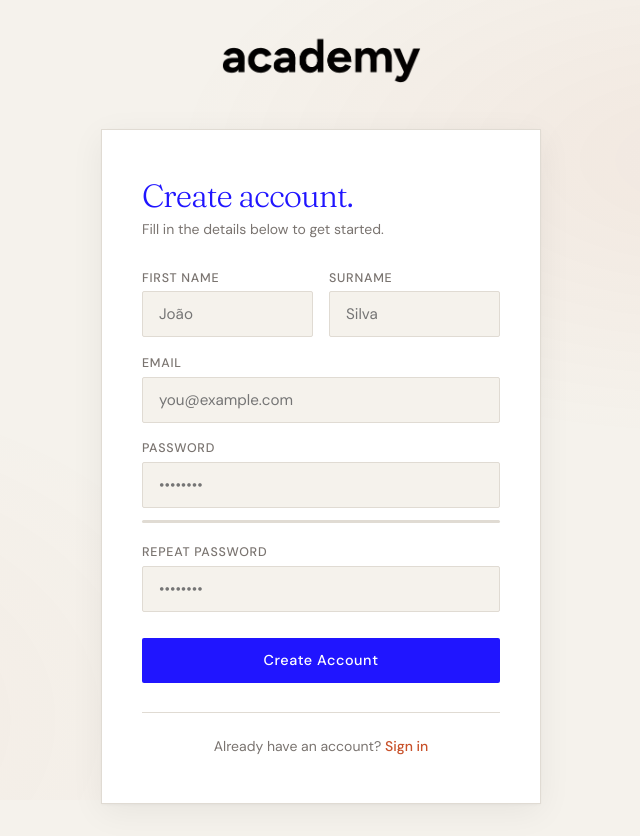
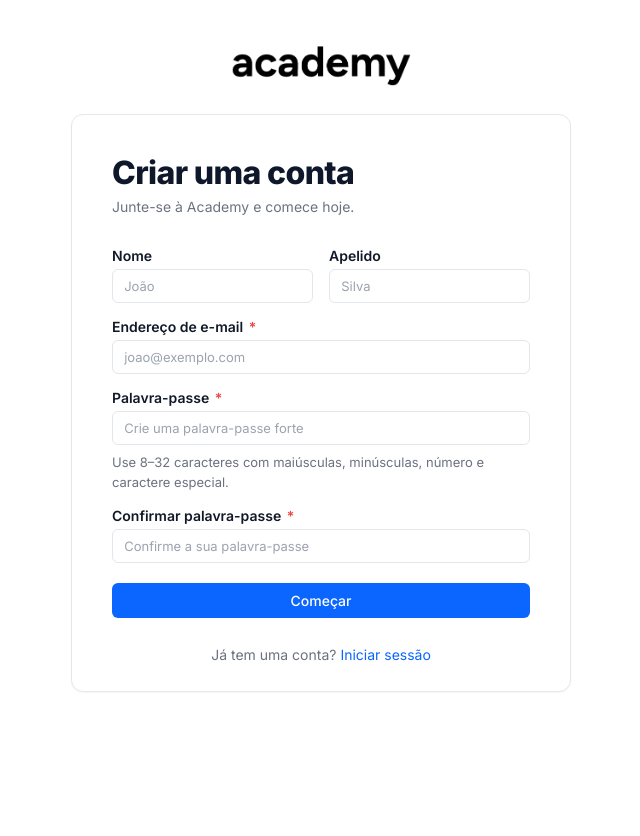
Before and after one commit to josemachava/academy, a Django app: page /signup/ in a window 1280 px wide. Shown: the whole page, without its empty margins (319-959 px from the left). After the commit the page ends 692 px from the top, so only its background shows below. Run offline with Django 5.2, Linux system fonts and the light colour scheme.

Commit message:
feat: Improve sign up desing

```diff
--- a/accounts/forms.py
+++ b/accounts/forms.py
@@ -5,7 +5,7 @@ from .models import User
 
 class SignupForm(forms.ModelForm):
     password = forms.CharField(widget=forms.PasswordInput)
-    password_confirm = forms.CharField(widget=forms.PasswordInput, label="Repeat password")
+    password_confirm = forms.CharField(widget=forms.PasswordInput, label="Confirmar palavra-passe")
 
     class Meta:
         model = User
@@ -16,7 +16,7 @@ class SignupForm(forms.ModelForm):
         p1 = cleaned.get("password")
         p2 = cleaned.get("password_confirm")
         if p1 and p2 and p1 != p2:
-            raise forms.ValidationError("Passwords do not match.")
+            raise forms.ValidationError("As palavras-passe não coincidem.")
         return cleaned
 
     def save(self, commit=True):
@@ -39,6 +39,6 @@ class LoginForm(forms.Form):
         if email and password:
             user = authenticate(username=email, password=password)
             if user is None:
-                raise forms.ValidationError("Invalid email or password.")
+                raise forms.ValidationError("E-mail ou palavra-passe inválidos.")
             cleaned["user"] = user
         return cleaned
--- a/accounts/views.py
+++ b/accounts/views.py
@@ -12,7 +12,7 @@ def signup_view(request):
     if request.method == "POST" and form.is_valid():
         user = form.save()
         login(request, user)
-        messages.success(request, f"Welcome, {user.first_name}! Your account has been created.")
+        messages.success(request, f"Bem-vindo, {user.first_name}! A sua conta foi criada.")
         return redirect("dashboard")
     return render(request, "signup.html", {"form": form})
 
@@ -27,13 +27,13 @@ def login_view(request):
         login(request, user)
         if not remember:
             request.session.set_expiry(0)  # session expires on browser close
-        messages.success(request, f"Welcome back, {user.first_name}!")
+        messages.success(request, f"Bem-vindo de volta, {user.first_name}!")
         return redirect("dashboard")
     return render(request, "login.html", {"form": form})
 
 
 def logout_view(request):
-    messages.info(request, "You've been signed out.")
+    messages.info(request, "Sessão terminada.")
     logout(request)
     return redirect("login")
 
--- a/templates/base.html
+++ b/templates/base.html
@@ -1,95 +1,159 @@
 {% load static %}
 <!DOCTYPE html>
-<html lang="en">
+<html lang="pt">
 <head>
   <meta charset="UTF-8" />
   <meta name="viewport" content="width=device-width, initial-scale=1.0" />
-  <title>{% block title %}Auth{% endblock %}</title>
+  <title>{% block title %}Academy{% endblock %}</title>
   <link rel="preconnect" href="https://fonts.googleapis.com" />
-  <link href="https://fonts.googleapis.com/css2?family=Fraunces:ital,wght@0,300;0,400;0,600;1,300&family=DM+Sans:wght@300;400;500&display=swap" rel="stylesheet" />
+  <link rel="preconnect" href="https://fonts.gstatic.com" crossorigin />
+  <link href="https://fonts.googleapis.com/css2?family=Inter:wght@400;500;600;700;800&display=swap" rel="stylesheet" />
   <style>
     *, *::before, *::after { box-sizing: border-box; margin: 0; padding: 0; }
     :root {
-      --bg:#f5f2ec; --panel:#ffffff; --ink:#2015ff; --muted:#7a7470;
-      --accent:#c8512a; --border:#e0dbd3; --error:#c0392b; --success:#2e7d5e; --radius:2px;
+      --bg: #ffffff;
+      --text: #111827;
+      --muted: #6b7280;
+      --border: #e5e7eb;
+      --input-border: #e3e6ea;
+      --placeholder: #9ca3af;
+      --primary: #0a66ff;
+      --primary-hover: #0057e0;
+      --error: #e11d48;
+      --success: #15803d;
+      --radius-card: 12px;
+      --radius-input: 6px;
     }
     body {
-      font-family:'DM Sans',sans-serif; background:var(--bg); color:var(--ink);
-      min-height:100vh; display:grid; place-items:center; padding:2rem 1rem;
-      position:relative; overflow-x:hidden;
+      font-family: 'Inter', -apple-system, BlinkMacSystemFont, 'Segoe UI', sans-serif;
+      background: var(--bg);
+      color: var(--text);
+      min-height: 100vh;
+      display: flex;
+      flex-direction: column;
+      align-items: center;
+      padding: 2.5rem 1rem 3rem;
+      -webkit-font-smoothing: antialiased;
     }
-    body::before {
-      content:''; position:fixed; inset:0; pointer-events:none;
-      background:
-        radial-gradient(ellipse 60% 50% at 80% 20%, rgba(200,81,42,0.06) 0%, transparent 70%),
-        radial-gradient(ellipse 50% 60% at 10% 90%, rgba(200,81,42,0.04) 0%, transparent 70%);
+    .brand {
+      display: flex;
+      justify-content: center;
+      margin-bottom: 1.75rem;
     }
-    .messages { position:fixed; top:1.5rem; right:1.5rem; z-index:999; display:flex; flex-direction:column; gap:0.6rem; max-width:340px; }
+    .brand img { width: 180px; height: auto; }
+    .card {
+      background: #fff;
+      width: 100%;
+      max-width: 500px;
+      border: 1px solid var(--border);
+      border-radius: var(--radius-card);
+      padding: 2.5rem 2.5rem 1.75rem;
+      box-shadow: 0 1px 2px rgba(16,24,40,0.04);
+    }
+    .card-title {
+      font-size: 2rem;
+      font-weight: 800;
+      letter-spacing: -0.02em;
+      line-height: 1.15;
+      margin-bottom: 0.35rem;
+      color: #0f172a;
+    }
+    .card-sub {
+      font-size: 0.875rem;
+      color: var(--muted);
+      margin-bottom: 2rem;
+    }
+    .row { display: grid; grid-template-columns: 1fr 1fr; gap: 1rem; }
+    @media (max-width: 480px) {
+      .card { padding: 1.75rem 1.25rem 1.5rem; }
+      .row { grid-template-columns: 1fr; }
+    }
+    .field { display: flex; flex-direction: column; gap: 0.35rem; margin-bottom: 0.9rem; }
+    .field label { font-size: 0.875rem; font-weight: 600; color: var(--text); }
+    .field label .req { color: #ef4444; margin-left: 2px; font-weight: 600; }
+    .field input[type=text],
+    .field input[type=email],
+    .field input[type=password] {
+      width: 100%;
+      padding: 0.5rem 0.7rem;
+      border: 1px solid var(--input-border);
+      border-radius: var(--radius-input);
+      background: #fff;
+      font-family: inherit;
+      font-size: 0.8125rem;
+      color: var(--text);
+      outline: none;
+      transition: border-color 0.15s, box-shadow 0.15s;
+    }
+    .field input::placeholder { color: var(--placeholder); }
+    .field input:focus {
+      border-color: var(--primary);
+      box-shadow: 0 0 0 3px rgba(10,102,255,0.12);
+    }
+    .hint { font-size: 0.8125rem; line-height: 1.5; color: var(--muted); margin-top: 0.15rem; }
+    .field .errors { font-size: 0.8rem; color: var(--error); }
+    .form-errors {
+      background: #fef2f2;
+      border: 1px solid #fecdd3;
+      border-radius: var(--radius-input);
+      padding: 0.7rem 1rem;
+      margin-bottom: 1.25rem;
+      font-size: 0.85rem;
+      color: #be123c;
+    }
+    .check-row {
+      display: flex;
+      align-items: center;
+      justify-content: space-between;
+      gap: 1rem;
+      margin: 0.1rem 0 1.25rem;
+    }
+    .check-field { display: flex; align-items: center; gap: 0.5rem; }
+    .check-field input[type=checkbox] {
+      width: 1rem; height: 1rem; accent-color: var(--primary); cursor: pointer;
+    }
+    .check-field label { font-size: 0.875rem; font-weight: 400; color: var(--text); cursor: pointer; }
+    .link { color: var(--primary); text-decoration: none; font-size: 0.875rem; font-weight: 500; }
+    .link:hover { text-decoration: underline; }
+    .btn {
+      width: 100%;
+      padding: 0.55rem 1rem;
+      background: var(--primary);
+      color: #fff;
+      font-family: inherit;
+      font-size: 0.875rem;
+      font-weight: 500;
+      border: none;
+      border-radius: var(--radius-input);
+      cursor: pointer;
+      transition: background 0.15s;
+      margin-top: 0.35rem;
+    }
+    .btn:hover { background: var(--primary-hover); }
+    .btn:active { transform: scale(0.99); }
+    .card-footer {
+      margin-top: 1.75rem;
+      text-align: center;
+      font-size: 0.875rem;
+      color: var(--muted);
+    }
+    .card-footer a { color: var(--primary); text-decoration: none; font-weight: 400; }
+    .card-footer a:hover { text-decoration: underline; }
+    .messages { position: fixed; top: 1.25rem; right: 1.25rem; z-index: 999; display: flex; flex-direction: column; gap: 0.6rem; max-width: 340px; }
     .message {
-      padding:0.75rem 1.1rem; font-size:0.875rem; border-left:3px solid;
-      background:#fff; box-shadow:0 4px 16px rgba(0,0,0,0.1);
-      animation:slideIn 0.3s cubic-bezier(0.22,1,0.36,1) both;
-      display:flex; align-items:center; gap:0.75rem; transition:opacity 0.4s;
+      padding: 0.75rem 1.1rem; font-size: 0.875rem; border-left: 3px solid;
+      background: #fff; box-shadow: 0 4px 16px rgba(0,0,0,0.1); border-radius: 6px;
+      display: flex; align-items: center; gap: 0.75rem; animation: slideIn 0.25s ease both;
     }
-    @keyframes slideIn { from{opacity:0;transform:translateX(20px)} to{opacity:1;transform:translateX(0)} }
-    .message.success { border-color:var(--success); color:var(--success); }
-    .message.error   { border-color:var(--error);   color:var(--error); }
-    .message.info    { border-color:var(--accent);  color:var(--accent); }
-    .message .close  { margin-left:auto; cursor:pointer; opacity:0.5; background:none; border:none; font-size:1rem; line-height:1; }
-    .message .close:hover { opacity:1; }
-    .wordmark {
-      font-family:'Fraunces',serif; font-weight:600; font-size:1.5rem;
-      letter-spacing:-0.02em; color:var(--ink); display:block;
-      text-align:center; margin-bottom:2.5rem; text-decoration:none;
-    }
-    .wordmark span { color:var(--accent); }
-    .card {
-      background:var(--panel); width:100%; max-width:440px;
-      padding:3rem 2.5rem; border:1px solid var(--border);
-      box-shadow:0 1px 3px rgba(0,0,0,0.04),0 8px 32px rgba(0,0,0,0.06);
-      animation:rise 0.4s cubic-bezier(0.22,1,0.36,1) both;
-    }
-    @keyframes rise { from{opacity:0;transform:translateY(16px)} to{opacity:1;transform:translateY(0)} }
-    .card-title { font-family:'Fraunces',serif; font-weight:300; font-size:2rem; line-height:1.1; letter-spacing:-0.03em; margin-bottom:0.4rem; }
-    .card-sub { font-size:0.875rem; color:var(--muted); margin-bottom:2rem; }
-    .row { display:grid; grid-template-columns:1fr 1fr; gap:1rem; }
-    .field { display:flex; flex-direction:column; gap:0.35rem; margin-bottom:1.1rem; }
-    .field label { font-size:0.78rem; font-weight:500; letter-spacing:0.06em; text-transform:uppercase; color:var(--muted); }
-    .field input[type=text], .field input[type=email], .field input[type=password] {
-      width:100%; padding:0.75rem 1rem; border:1px solid var(--border);
-      background:var(--bg); font-family:'DM Sans',sans-serif; font-size:0.95rem;
-      color:var(--ink); outline:none; border-radius:var(--radius);
-      transition:border-color 0.15s,box-shadow 0.15s;
-    }
-    .field input:focus { border-color:var(--accent); box-shadow:0 0 0 3px rgba(200,81,42,0.1); }
-    .field .errors { font-size:0.8rem; color:var(--error); }
-    .check-field { display:flex; align-items:center; gap:0.6rem; margin-bottom:1.2rem; }
-    .check-field input[type=checkbox] { width:1rem; height:1rem; accent-color:var(--ink); cursor:pointer; }
-    .check-field label { font-size:0.875rem; color:var(--muted); cursor:pointer; }
-    .strength-wrap { margin-top:0.4rem; }
-    .strength-bar { height:3px; background:var(--border); border-radius:2px; overflow:hidden; }
-    .strength-fill { height:100%; width:0%; border-radius:2px; transition:width 0.3s,background 0.3s; }
-    .strength-label { font-size:0.73rem; color:var(--muted); margin-top:0.25rem; }
-    .form-errors {
-      background:rgba(192,57,43,0.06); border:1px solid rgba(192,57,43,0.2);
-      border-radius:var(--radius); padding:0.75rem 1rem; margin-bottom:1.2rem;
-      font-size:0.85rem; color:var(--error);
-    }
-    .btn {
-      width:100%; padding:0.85rem; background:var(--ink); color:#fff;
-      font-family:'DM Sans',sans-serif; font-size:0.9rem; font-weight:500;
-      letter-spacing:0.04em; border:none; cursor:pointer; border-radius:var(--radius);
-      transition:background 0.15s,transform 0.1s; margin-top:0.5rem;
-    }
-    .btn:hover { background:#2015ff; }
-    .btn:active { transform:scale(0.99); }
-    .card-footer { margin-top:1.8rem; padding-top:1.5rem; border-top:1px solid var(--border); text-align:center; font-size:0.875rem; color:var(--muted); }
-    .card-footer a { color:var(--accent); text-decoration:none; font-weight:500; }
-    .card-footer a:hover { text-decoration:underline; }
+    @keyframes slideIn { from { opacity: 0; transform: translateX(20px); } to { opacity: 1; transform: translateX(0); } }
+    .message.success { border-color: var(--success); color: var(--success); }
+    .message.error { border-color: var(--error); color: var(--error); }
+    .message.info { border-color: var(--primary); color: var(--primary); }
+    .message .close { margin-left: auto; cursor: pointer; opacity: 0.5; background: none; border: none; font-size: 1rem; line-height: 1; }
+    .message .close:hover { opacity: 1; }
   </style>
 </head>
 <body>
-
   {% if messages %}
   <div class="messages">
     {% for message in messages %}
@@ -107,10 +171,8 @@
   </script>
   {% endif %}
 
-  <div>
-    <a class="wordmark" href="/"><img src="{% static 'images/logo.png' %}" style="width: 200px" alt="Logo"></a>
+  <a class="brand" href="/"><img src="{% static 'images/logo.png' %}" alt="Academy"></a>
 
-    <div class="card">{% block content %}{% endblock %}</div>
-  </div>
+  <div class="card">{% block content %}{% endblock %}</div>
 </body>
 </html>
--- a/templates/signup.html
+++ b/templates/signup.html
@@ -1,8 +1,8 @@
 {% extends "base.html" %}
-{% block title %}Create Account{% endblock %}
+{% block title %}Criar conta{% endblock %}
 {% block content %}
-  <h1 class="card-title">Create account.</h1>
-  <p class="card-sub">Fill in the details below to get started.</p>
+  <h1 class="card-title">Criar uma conta</h1>
+  <p class="card-sub">Junte-se à Academy e comece hoje.</p>
 
   {% if form.non_field_errors %}
     <div class="form-errors">{% for e in form.non_field_errors %}{{ e }}{% endfor %}</div>
@@ -12,69 +12,40 @@
     {% csrf_token %}
     <div class="row">
       <div class="field">
-        <label for="id_first_name">First name</label>
+        <label for="id_first_name">Nome</label>
         <input type="text" name="first_name" id="id_first_name" value="{{ form.first_name.value|default:'' }}" placeholder="João" autocomplete="given-name" />
         {% if form.first_name.errors %}<div class="errors">{{ form.first_name.errors.0 }}</div>{% endif %}
       </div>
       <div class="field">
-        <label for="id_last_name">Surname</label>
+        <label for="id_last_name">Apelido</label>
         <input type="text" name="last_name" id="id_last_name" value="{{ form.last_name.value|default:'' }}" placeholder="Silva" autocomplete="family-name" />
         {% if form.last_name.errors %}<div class="errors">{{ form.last_name.errors.0 }}</div>{% endif %}
       </div>
     </div>
 
     <div class="field">
-      <label for="id_email">Email</label>
-      <input type="email" name="email" id="id_email" value="{{ form.email.value|default:'' }}" placeholder="you@example.com" autocomplete="email" />
+      <label for="id_email">Endereço de e-mail <span class="req">*</span></label>
+      <input type="email" name="email" id="id_email" value="{{ form.email.value|default:'' }}" placeholder="joao@exemplo.com" autocomplete="email" />
       {% if form.email.errors %}<div class="errors">{{ form.email.errors.0 }}</div>{% endif %}
     </div>
 
     <div class="field">
-      <label for="id_password">Password</label>
-      <input type="password" name="password" id="id_password" placeholder="••••••••" autocomplete="new-password" oninput="checkStrength(this.value)" />
+      <label for="id_password">Palavra-passe <span class="req">*</span></label>
+      <input type="password" name="password" id="id_password" placeholder="Crie uma palavra-passe forte" autocomplete="new-password" />
       {% if form.password.errors %}<div class="errors">{{ form.password.errors.0 }}</div>{% endif %}
-      <div class="strength-wrap">
-        <div class="strength-bar"><div class="strength-fill" id="strength-fill"></div></div>
-        <div class="strength-label" id="strength-label"></div>
-      </div>
+      <p class="hint">Use 8–32 caracteres com maiúsculas, minúsculas, número e caractere especial.</p>
     </div>
 
     <div class="field">
-      <label for="id_password_confirm">Repeat password</label>
-      <input type="password" name="password_confirm" id="id_password_confirm" placeholder="••••••••" autocomplete="new-password" />
+      <label for="id_password_confirm">Confirmar palavra-passe <span class="req">*</span></label>
+      <input type="password" name="password_confirm" id="id_password_confirm" placeholder="Confirme a sua palavra-passe" autocomplete="new-password" />
       {% if form.password_confirm.errors %}<div class="errors">{{ form.password_confirm.errors.0 }}</div>{% endif %}
     </div>
 
-    <button class="btn" type="submit">Create Account</button>
+    <button class="btn" type="submit">Começar</button>
   </form>
 
   <div class="card-footer">
-    Already have an account? <a href="{% url 'login' %}">Sign in</a>
+    Já tem uma conta? <a href="{% url 'login' %}">Iniciar sessão</a>
   </div>
-
-  <script>
-    function checkStrength(pw) {
-      const fill  = document.getElementById('strength-fill');
-      const label = document.getElementById('strength-label');
-      let score = 0;
-      if (pw.length >= 8)  score++;
-      if (/[A-Z]/.test(pw)) score++;
-      if (/[0-9]/.test(pw)) score++;
-      if (/[^A-Za-z0-9]/.test(pw)) score++;
-
-      const levels = [
-        { pct: '0%',   color: 'transparent', text: '' },
-        { pct: '30%',  color: '#c0392b',      text: 'Weak' },
-        { pct: '55%',  color: '#e67e22',      text: 'Fair' },
-        { pct: '80%',  color: '#f1c40f',      text: 'Good' },
-        { pct: '100%', color: '#2e7d5e',      text: 'Strong' },
-      ];
-
-      const lvl = pw.length === 0 ? levels[0] : levels[score] || levels[1];
-      fill.style.width      = lvl.pct;
-      fill.style.background = lvl.color;
-      label.textContent     = lvl.text;
-      label.style.color     = lvl.color;
-    }
-  </script>
 {% endblock %}
```
Also changed, not shown: templates/login.html (+15 -12 lines).
